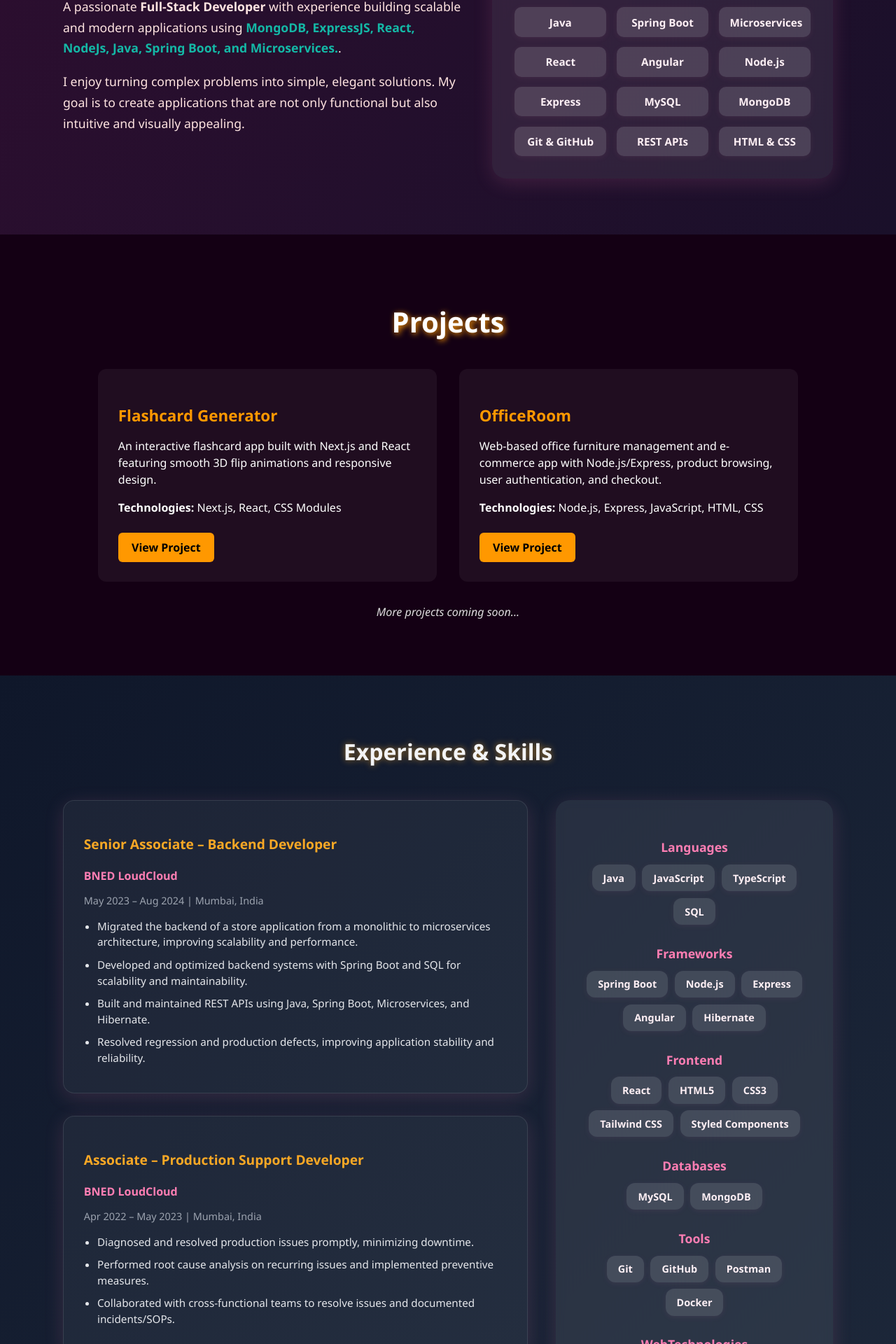
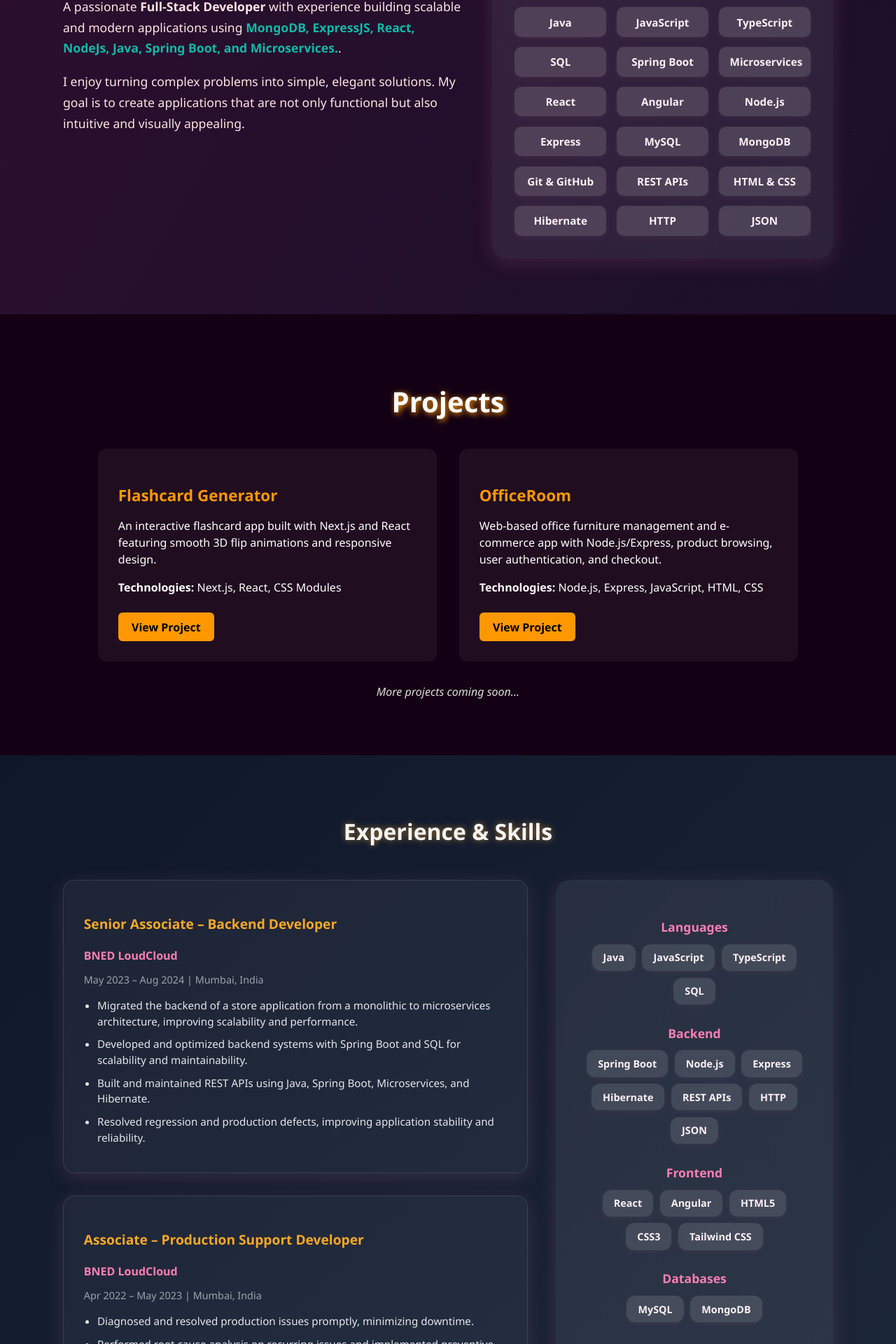
Before and after one commit to Akshansh97/my-portfolio, a React (Create React App) app: page / in a window 1280 px wide. Shown: the part 869-2789 px from the top of the page at 70% size. Built offline with nearby package versions, Linux system fonts and the light colour scheme.

Commit message:
added more skills and skill categories

```diff
--- a/src/App.js
+++ b/src/App.js
@@ -116,6 +116,9 @@ const About = () => (
         <h3>Skills</h3>
         <div className="skills-grid">
           <span>Java</span>
+          <span>JavaScript</span>
+          <span>TypeScript</span>
+          <span>SQL</span>
           <span>Spring Boot</span>
           <span>Microservices</span>
           <span>React</span>
@@ -127,6 +130,9 @@ const About = () => (
           <span>Git & GitHub</span>
           <span>REST APIs</span>
           <span>HTML & CSS</span>
+          <span>Hibernate</span>
+          <span>HTTP</span>
+          <span>JSON</span>
         </div>
       </div>
     </div>
@@ -208,16 +214,27 @@ const Experience = () => {
     },
   ];
 
-const technicalSkills = {
-  Languages: ["Java", "JavaScript", "TypeScript", "SQL"],
-  Frameworks: ["Spring Boot", "Node.js", "Express", "Angular", "Hibernate"],
-  Frontend: ["React", "HTML5", "CSS3", "Tailwind CSS", "Styled Components"],
-  Databases: ["MySQL", "MongoDB"],
-  Tools: ["Git", "GitHub", "Postman", "Docker"],
-  WebTechnologies: ["REST APIs", "HTTP", "JSON"]
-};
-
-
+  const technicalSkills = {
+    Languages: ["Java", "JavaScript", "TypeScript", "SQL"],
+    Backend: [
+      "Spring Boot",
+      "Node.js",
+      "Express",
+      "Hibernate",
+      "REST APIs",
+      "HTTP",
+      "JSON",
+    ],
+    Frontend: [
+      "React",
+      "Angular",
+      "HTML5",
+      "CSS3",
+      "Tailwind CSS",
+    ],
+    Databases: ["MySQL", "MongoDB"],
+    Tools: ["Git", "GitHub", "Postman", "Docker"],
+  };
 
   return (
     <section className="experience" id="experience">
```
